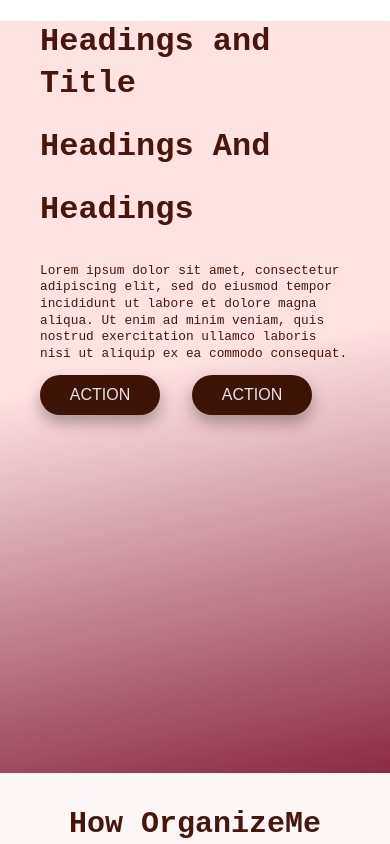
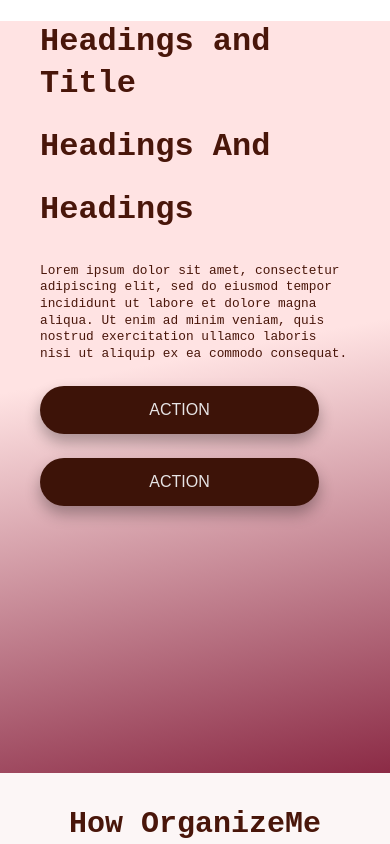
Before and after one commit to DoloresM/OrganizeMe, a React (Create React App) app in the folder organize-me/: page / in a window 390 px wide. Shown: the top 844 px of the page. Built offline with nearby package versions, Linux system fonts and the light colour scheme; a web font is replaced by a local one.

Commit message:
main header spacing and alignment

```diff
--- a/organize-me/src/App.css
+++ b/organize-me/src/App.css
@@ -188,12 +188,18 @@ background: linear-gradient(349deg, rgba(121,9,40,0.8645833333333334) 0%, rgba(2
 
 
 .header-content h1{
-  font-size: 2rem;
+  font-size: 4rem;
 }
 
-@media screen and (min-width: 520px){
+@media screen and (max-width: 550px){
   .header-content h1{
-    font-size: 4rem;
+    font-size: 2rem;
+  }
+  .header-content button {
+    margin-top: 1.5rem;
+    display: block;
+    width: 90%;
+    height: 3rem;
   }
 }
 
```
